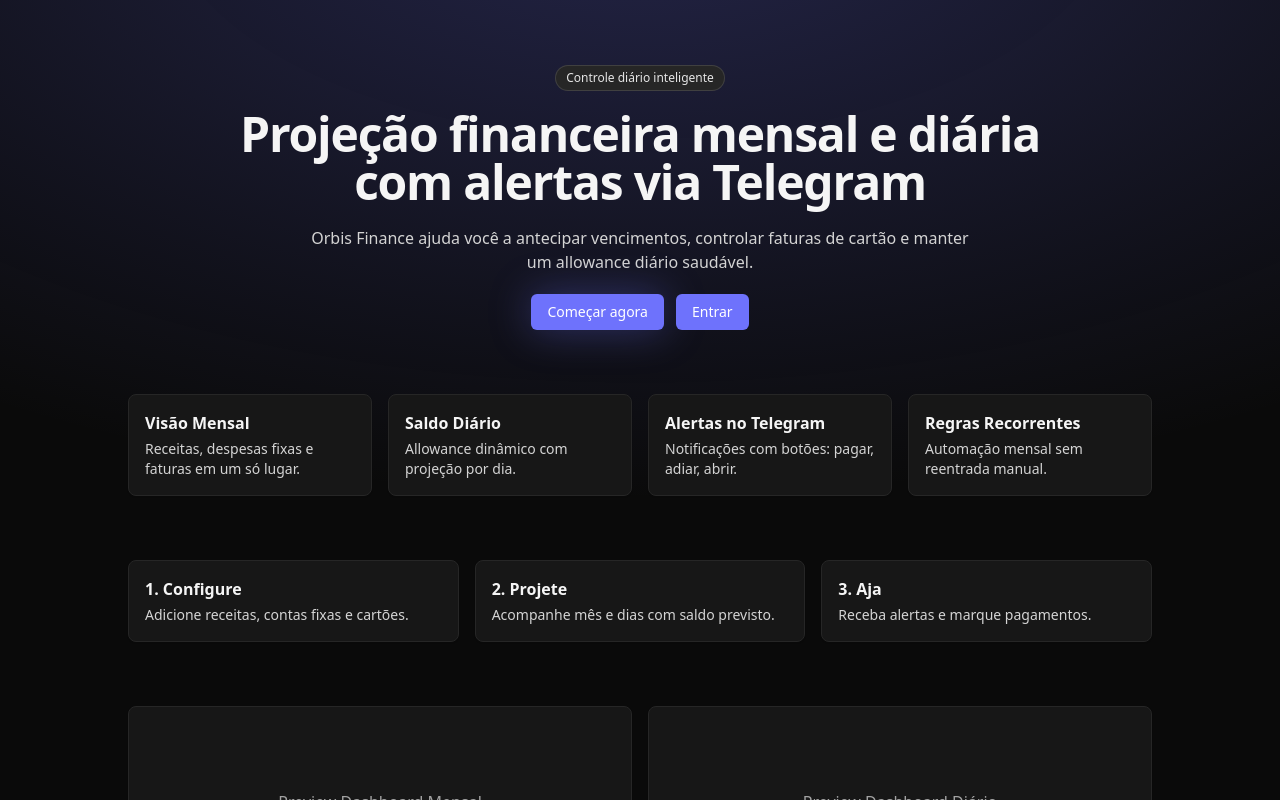
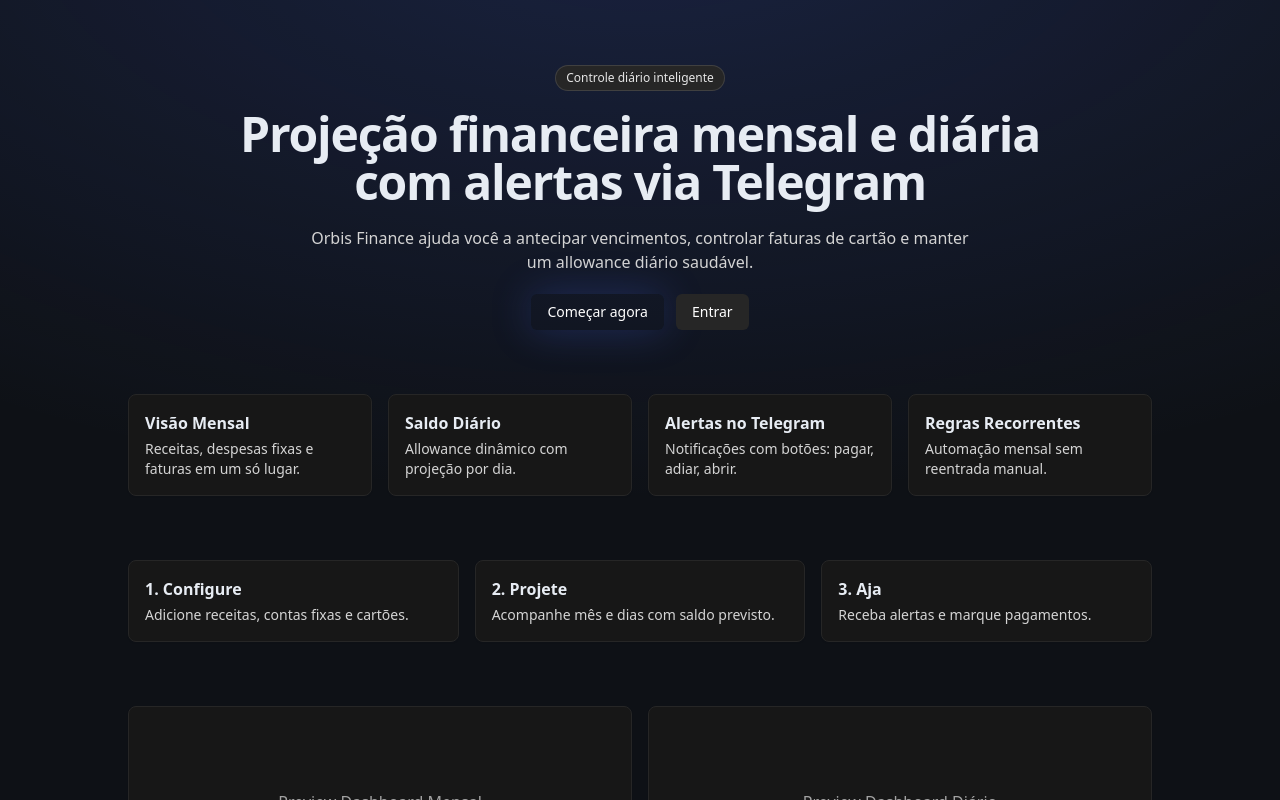
Before and after one commit to maria-eduarda-cagy/orbis-finance, a Next.js app: page / in a window 1280 px wide. Shown: the top 800 px of the page. Built offline with nearby package versions, Linux system fonts and the light colour scheme.

Commit message:
feat(theme): definir tokens semânticos HSL e aplicar dark mode padrão

```diff
--- a/app/globals.css
+++ b/app/globals.css
@@ -6,10 +6,44 @@
   height: 100%;
 }
 
+:root,
+.dark {
+  color-scheme: dark;
+  --background: #0E1116;
+  --background-elevated: #1A2029;
+  --background-subtle: #151A21;
+  --foreground: #E7ECF3;
+  --muted: #1A2029;
+  --muted-foreground: #7E8A9A;
+  --card: #151A21;
+  --card-foreground: #E7ECF3;
+  --border: #2B3442;
+  --input: #1A2029;
+  --ring: #4C6FFF;
+  --primary: #4C6FFF;
+  --primary-foreground: #F5F7FB;
+  --secondary: #1F2631;
+  --secondary-foreground: #E7ECF3;
+  --accent: #22D3EE;
+  --accent-foreground: #081319;
+  --success: #3CCB7F;
+  --success-foreground: #07140E;
+  --warning: #F3B63F;
+  --warning-foreground: #1B1201;
+  --danger: #F56B6B;
+  --danger-foreground: #1A0B0B;
+  --info: #5BC0FF;
+  --info-foreground: #04121B;
+}
+
 body {
-  font-family: ui-sans-serif, system-ui, -apple-system, Segoe UI, Roboto, Ubuntu, Cantarell, Noto Sans, sans-serif, "Apple Color Emoji", "Segoe UI Emoji";
+  font-family: "Satoshi", "Manrope", ui-sans-serif, system-ui, -apple-system, Segoe UI, Roboto, Ubuntu, Cantarell, Noto Sans, sans-serif;
+  background: var(--background);
+  color: var(--foreground);
+  background-image: radial-gradient(1200px 600px at 50% -100px, rgba(76,111,255,0.12), transparent);
+  font-variant-numeric: tabular-nums;
 }
 
 .glow {
-  box-shadow: 0 0 40px rgba(110,114,252,0.35);
+  box-shadow: 0 0 40px rgba(76,111,255,0.25);
 }
--- a/app/layout.tsx
+++ b/app/layout.tsx
@@ -5,7 +5,7 @@
 export default function RootLayout({ children }: { children: ReactNode }) {
   return (
     <html lang="pt-BR" className="dark">
-      <body className="min-h-screen bg-neutral-950 text-neutral-100 bg-fintech-gradient">
+      <body className="min-h-screen bg-background text-foreground bg-fintech-gradient">
         <Providers>
           {children}
         </Providers>
--- a/tailwind.config.cjs
+++ b/tailwind.config.cjs
@@ -8,14 +8,38 @@
   theme: {
     extend: {
       colors: {
-        brand: {
-          DEFAULT: "#6E72FC",
-          dark: "#4F52CC",
-          glow: "#8A8DFF"
-        }
+        background: "var(--background)",
+        "background-elevated": "var(--background-elevated)",
+        "background-subtle": "var(--background-subtle)",
+        foreground: "var(--foreground)",
+        muted: "var(--muted)",
+        "muted-foreground": "var(--muted-foreground)",
+        card: "var(--card)",
+        "card-foreground": "var(--card-foreground)",
+        border: "var(--border)",
+        input: "var(--input)",
+        ring: "var(--ring)",
+        primary: "var(--primary)",
+        "primary-foreground": "var(--primary-foreground)",
+        secondary: "var(--secondary)",
+        "secondary-foreground": "var(--secondary-foreground)",
+        accent: "var(--accent)",
+        "accent-foreground": "var(--accent-foreground)",
+        success: "var(--success)",
+        "success-foreground": "var(--success-foreground)",
+        warning: "var(--warning)",
+        "warning-foreground": "var(--warning-foreground)",
+        danger: "var(--danger)",
+        "danger-foreground": "var(--danger-foreground)",
+        info: "var(--info)",
+        "info-foreground": "var(--info-foreground)"
+      },
+      boxShadow: {
+        card: "0 8px 24px rgba(0,0,0,0.35)",
+        subtle: "0 1px 0 rgba(255,255,255,0.02)"
       },
       backgroundImage: {
-        "fintech-gradient": "radial-gradient(1200px 600px at 50% -100px, rgba(110,114,252,0.25), transparent)"
+        "fintech-gradient": "radial-gradient(1200px 600px at 50% -100px, rgba(76,111,255,0.18), transparent)"
       }
     }
   },
```
